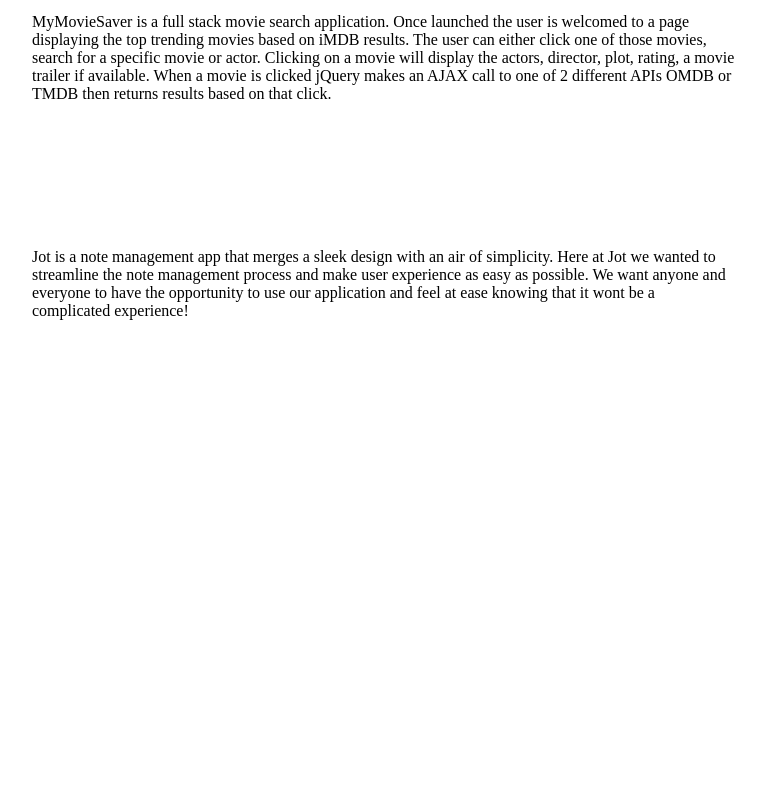
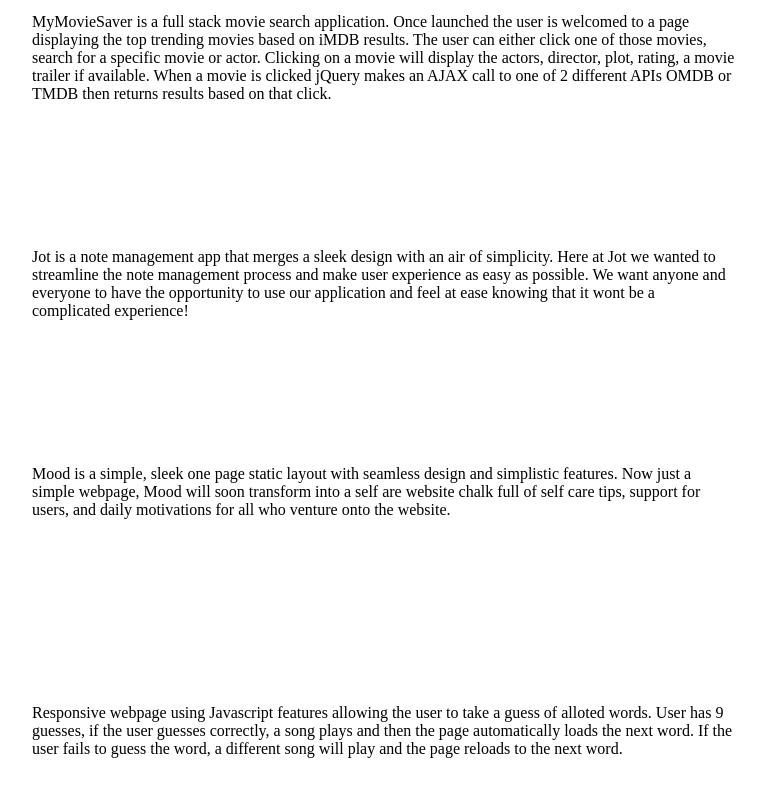
Before and after one commit to kmmatthews15/keishughhh.codes, a Gatsby site: page /projects in a window 1280 px wide. Shown: the part 346-1158 px from the top of the page, without its empty margins (67-832 px from the left). Before the commit the page ends 800 px from the top, so only its background shows below. Built offline with nearby package versions, Linux system fonts and the light colour scheme; Gatsby itself is replaced by a stand-in of ours.

Commit message:
updated the projects page

```diff
--- a/src/pages/projects.js
+++ b/src/pages/projects.js
@@ -36,6 +36,28 @@
                         <a href="https://sleepy-springs-63031.herokuapp.com/" target="_blank" rel="noopener noreferrer"><FontAwesomeIcon icon={faHome} className="inner-project-contact" /></a>
                      </div>
                   </div>
+                  <div className="projects-container-details">
+                     <p className="projects-title">Mood</p>
+                     <p className="projects-content-container">
+                        Mood is a simple, sleek one page static layout with seamless design and simplistic features. Now just a simple webpage, Mood will soon transform into a self are
+                        website chalk full of self care tips, support for users, and daily motivations for all who venture onto the website.
+                  </p>
+                     <div>
+                        <a href="https://github.com/kmmatthews15/mood" target="_blank" rel="noopener noreferrer"><FontAwesomeIcon icon={faGithub} className="inner-project-contact" /></a>
+                        <a href="https://kmmatthews15.github.io/mood/" target="_blank" rel="noopener noreferrer"><FontAwesomeIcon icon={faHome} className="inner-project-contact" /></a>
+                     </div>
+                  </div>
+                  <div className="projects-container-details">
+                     <p className="projects-title">Word Guess Game</p>
+                     <p className="projects-content-container">
+                     Responsive webpage using Javascript features allowing the user to take a guess of alloted words. User has 9 guesses, if the user guesses correctly,
+                     a song plays and then the page automatically loads the next word. If the user fails to guess the word, a different song will play and the page reloads to the next word.
+                  </p>
+                     <div>
+                        <a href="https://github.com/kmmatthews15/Word-Guess-Game-" target="_blank" rel="noopener noreferrer"><FontAwesomeIcon icon={faGithub} className="inner-project-contact" /></a>
+                        <a href="https://kmmatthews15.github.io/Word-Guess-Game-/" target="_blank" rel="noopener noreferrer"><FontAwesomeIcon icon={faHome} className="inner-project-contact" /></a>
+                     </div>
+                  </div>
                </div>
             </div>
          </Layout>
```
Lines whose indentation alone changed are shown as unchanged.
